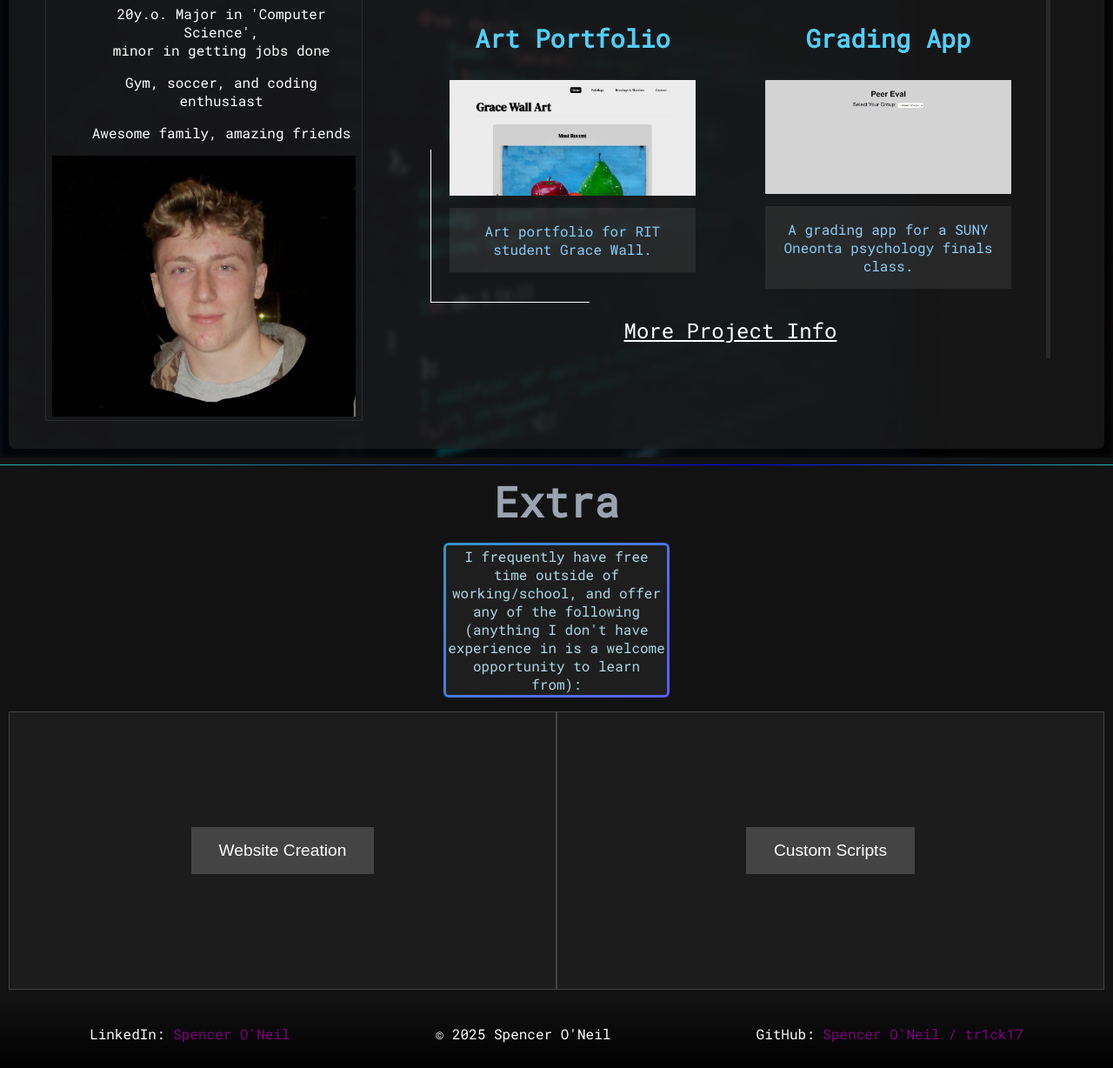
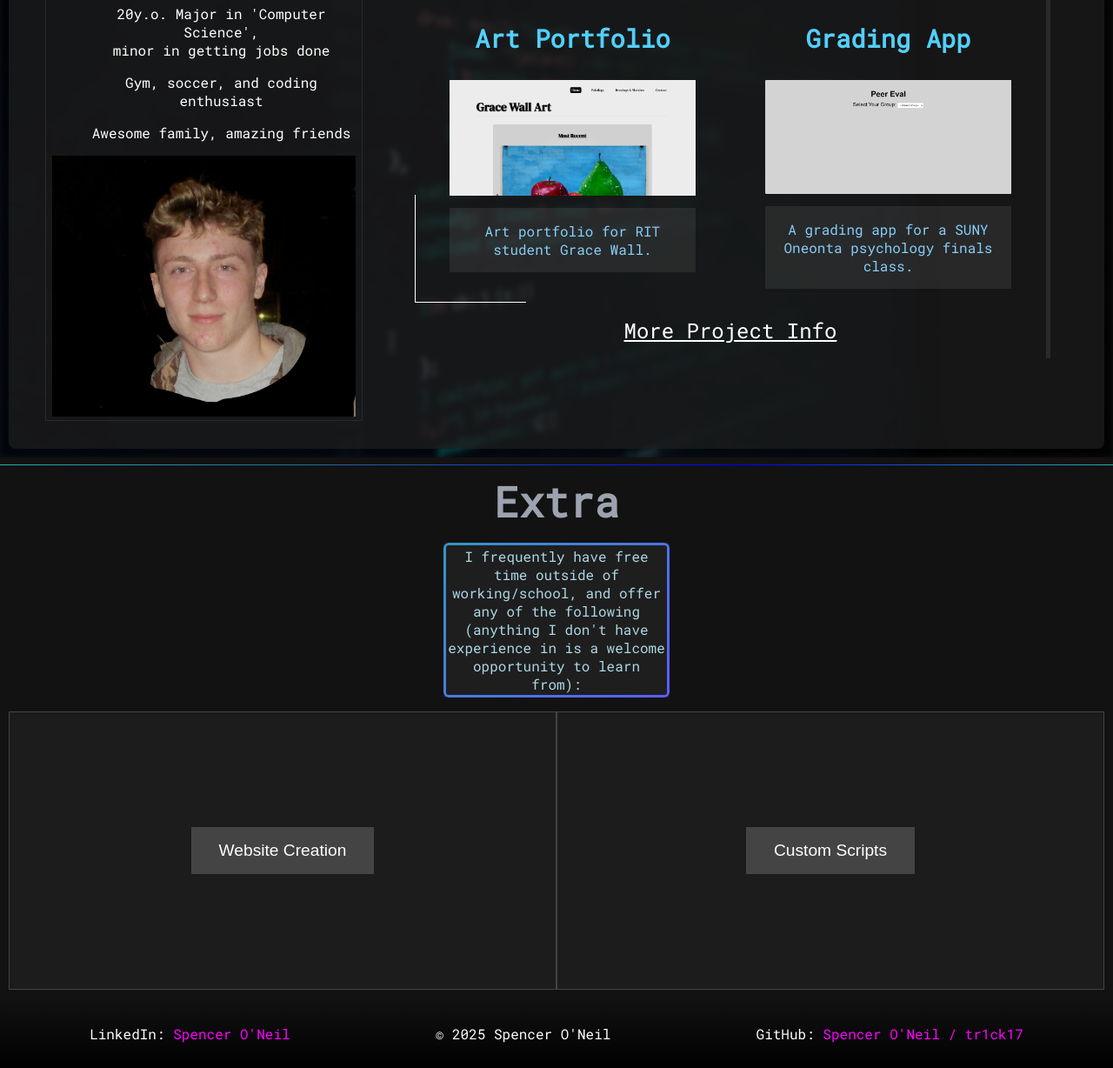
Before and after one commit to tr1ck17/Personal-Portfolio, a plain HTML site: page index.html in a window 1280 px wide. Shown: the part 447-1675 px from the top of the page at 87% size. Drawn offline with Linux system fonts and the light colour scheme.

Commit message:
Updated stylesheet for site

```diff
--- a/styles.css
+++ b/styles.css
@@ -250,10 +250,10 @@ nav a:hover {
 .project1::after {
     content: "";
     position: absolute;
-    left: 5%;
+    left: 0%;
     bottom: 0;
-    width: 50%;
-    height: 50%;
+    width: 35%;
+    height: 35%;
     border-left: 1px solid white;
     border-bottom: 1px solid white;
 }
@@ -877,10 +877,10 @@ footer {
 
 .page-footer a {
     text-decoration: none;
-    color: purple;
+    color: rgb(255, 0, 255);
 }
 
 .page-footer a:hover {
-    color: rgb(216, 0, 216);
+    color: purple;
     transition: 0.3s;
 }
```
